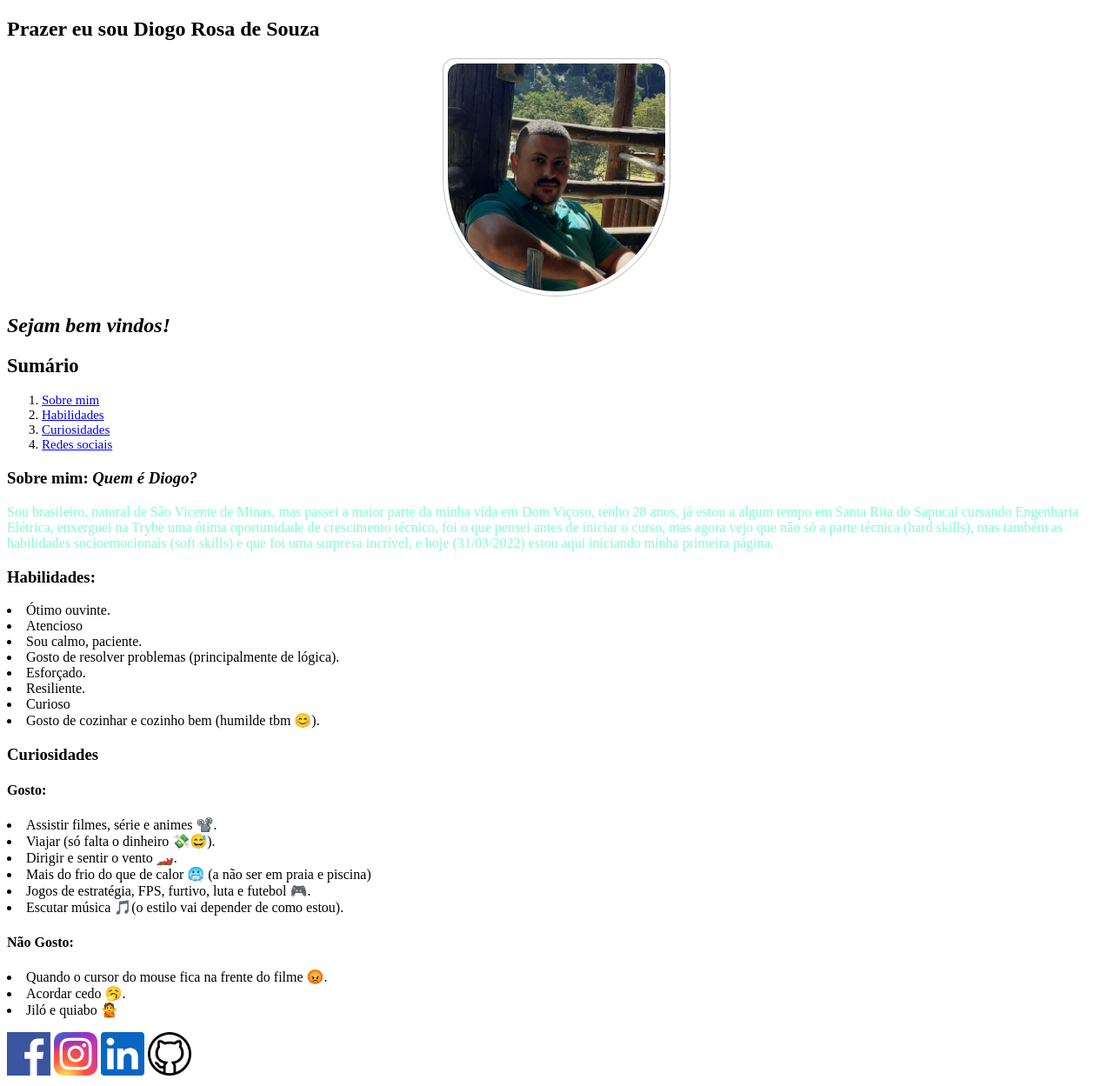
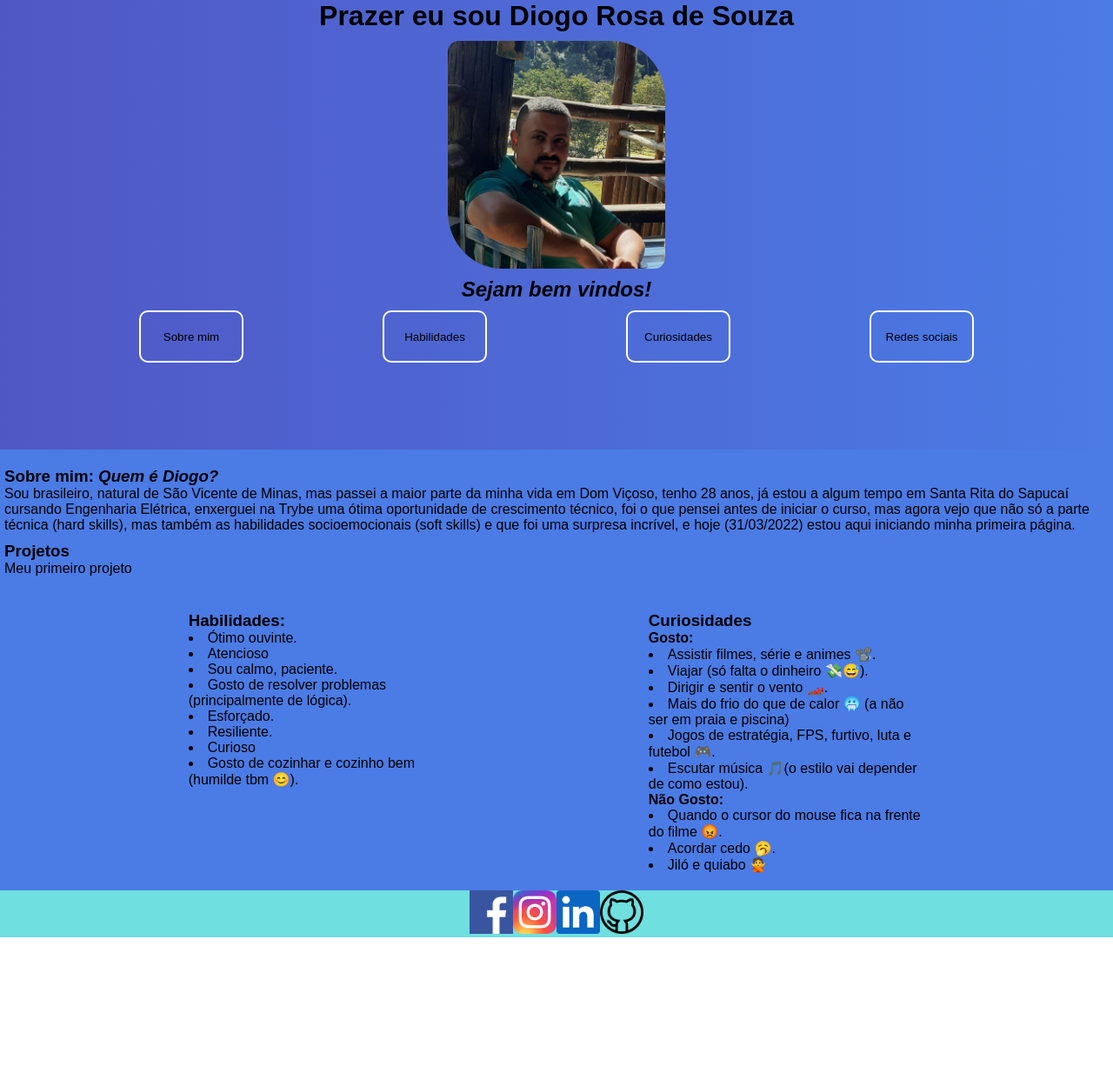
Before and after one commit to DiogoSouza21/Portif-lio, a plain HTML site: page index.html in a window 1280 px wide. Shown: the whole page at 87% size. After the commit the page ends 1078 px from the top, so only its background shows below. Drawn offline with Linux system fonts and the light colour scheme; a web font is replaced by a local one.

Commit message:
Add responsividade, font, animação bgc

```diff
--- a/index.html
+++ b/index.html
@@ -1,38 +1,37 @@
 <!DOCTYPE html>
 <html lang="pt-br">
+
 <head>
   <meta charset="UTF-8">
   <meta http-equiv="X-UA-Compatible" content="IE=edge">
   <meta name="viewport" content="width=device-width, initial-scale=1.0">
   <link rel="preconnect" href="https://fonts.googleapis.com">
   <link rel="preconnect" href="https://fonts.gstatic.com" crossorigin>
-    <link href="https://fonts.googleapis.com/css2?family=Montserrat:wght@100&display=swap" rel="stylesheet">
+  <link href="https://fonts.googleapis.com/css2?family=Inknut+Antiqua:wght@300&family=Macondo&display=swap"
+    rel="stylesheet">
   <title>Diogo Rosa de Souza</title>
   <link rel="stylesheet" href="style.css">
 </head>
+
 <body>
   <!--Apresentação-->
-    <section id="apresentação">
+  <header id="apresentação">
     <h1>Prazer eu sou Diogo Rosa de Souza</h1>
-        <figure>
-            <img class="capa" src="img/diogo.jpg" alt="Foto do Diogo" width="250px">
-            <!--<figcaption id="legendaDaCapa">Acredite em você!</figcaption>-->
-        </figure>
+    <img id="capa" src="img/diogo.jpg" alt="Foto do Diogo" width="250px">
+    <h2><em>Sejam bem vindos!</em></h2>
+    <!-- Sumário -->
+    <nav id="Sumário">
+      <button class="btn"><a href="#sobreMim">Sobre mim</a></button>
+      <button class="btn"><a href="#habilidades">Habilidades</a></button>
+      <button class="btn"><a href="#curiosidades">Curiosidades</a></button>
+      <button class="btn"><a href="#redesSociais">Redes sociais</a></button>
+    </nav>
+  </header>
 
-        <h2><em>Sejam bem vindos!</em></h2>
-    </section>
-    <!-- Sumário -->
-    <section id="Sumário">
-        <h2>Sumário</h2>
-        <ol>
-            <li><a href="#Sobre mim">Sobre mim</a></li>
-            <li><a href="#Habilidades">Habilidades</a></li>
-            <li><a href="#Curiosidades">Curiosidades</a></li>
-            <li><a href="#RedesSociais">Redes sociais</a></li>
-        </ol>
-    </section>
+  <main>
+    <section id="primeiraSection">
       <!-- Sobre mim -->
-    <section id="Sobre mim">
+      <article id="sobreMim">
         <h3>Sobre mim: <em>Quem é Diogo?</em> </h3>
         <p>
           Sou brasileiro, natural de São Vicente de Minas, mas passei a maior
@@ -42,9 +41,18 @@
           a parte técnica (hard skills), mas também as habilidades socioemocionais (soft skills) e que
           foi uma surpresa incrível, e hoje (31/03/2022) estou aqui iniciando minha primeira página.
         </p>
+      </article>
+      <article id="projetos">
+        <h3>Projetos</h3>
+        <p>Meu primeiro projeto</p>
+      </article>
     </section>
+
+    <hr>
+
+    <section id="segundaSection">
       <!-- Habilidades -->
-    <section id="Habilidades">
+      <article id="habilidades">
         <h3>Habilidades:</h3>
         <p>
           <li>Ótimo ouvinte.</li>
@@ -56,9 +64,9 @@
           <li>Curioso</li>
           <li>Gosto de cozinhar e cozinho bem (humilde tbm 😊).</li>
         </p>
-    </section>
+      </article>
       <!-- Curiosidades -->
-    <section id="Curiosidades">
+      <article id="curiosidades">
         <h3>Curiosidades</h3>
         <p>
         <h4>Gosto:</h4>
@@ -73,13 +81,21 @@
         <li>Acordar cedo 🥱.</li>
         <li>Jiló e quiabo 🙅</li>
         </p>
+      </article>
     </section>
+  </main>
+
   <!-- Links -->
-    <section id="RedesSociais">
-        <a href="https://www.facebook.com/diogo.souza3" target="_blank"><img class="logo" src="img/face.png" alt="Logo facebook"></a>
-        <a href="https://www.instagram.com/diogo21s/" target="_blank"><img class="logo" src="img/insta.png" alt="logo instagram"></a>
-        <a href="https://www.linkedin.com/in/diogosouza3/" target="_blank"><img class="logo" src="img/Linkedin.png" alt="Logo LinkedIn"></a>
-        <a href="https://github.com/DiogoSouza21" target="_blank"><img class="logo" src="img/Github.png" alt="Logo github"></a>
-    </section>
+  <footer id="redesSociais">
+    <a href="https://www.facebook.com/diogo.souza3" target="_blank"><img class="logo" src="img/face.png"
+        alt="Logo facebook"></a>
+    <a href="https://www.instagram.com/diogo21s/" target="_blank"><img class="logo" src="img/insta.png"
+        alt="logo instagram"></a>
+    <a href="https://www.linkedin.com/in/diogosouza3/" target="_blank"><img class="logo" src="img/Linkedin.png"
+        alt="Logo LinkedIn"></a>
+    <a href="https://github.com/DiogoSouza21" target="_blank"><img class="logo" src="img/Github.png"
+        alt="Logo github"></a>
+  </footer>
 </body>
+
 </html>
--- a/style.css
+++ b/style.css
@@ -1,56 +1,140 @@
 @charset "UTF-8";
 
-html{
-    scroll-behavior: smooth;
+* {
+  border: 0;
+  margin: 0;
+  font-family: 'Inknut Antiqua', 'Macondo', sans-serif;
+  /* scroll-behavior: smooth; */
 }
 
-body{
-    font-family: 'sans-serif';
+body {
+  font-family: 'sans-serif';
 }
 
-p {
-    color: aquamarine;
+/* ------------------------------ */
+/* ------------Header------------ */
+header {
+  display: flex;
+  flex-direction: column;
+  align-items: center;
+  gap: 10px;
+  background: linear-gradient(to right, rgb(168, 92, 249), rgb(85, 52, 165), rgb(75, 123, 229));
+  background-size: 400% 400%;
+  animation: animate-background 10s infinite ease-in-out;
 }
 
-figure {
-    border: thin #c0c0c0 solid;
-    display: flex;
-    flex-flow: wrap-reverse;
-    padding: 5px;
-    max-width: 250px; /*Tamanho da borda*/
-    margin: auto; /*Centraliza a imagem*/
-    border-top-left-radius: 5%;
-    border-top-right-radius: 5%;
-    border-bottom-left-radius: 50%;
-    border-bottom-right-radius: 50%;
-
+@keyframes animate-background {
+  0% {
+    background-position: 0 50%;
+  }
+  50% {
+    background-position: 100% 50%;
+  }
+  100% {
+    background-position: 0 50%;
+  }
 }
 
-figcaption {
-    background-color: #222;
-    color: #fff;
-    font: italic smaller;
-    padding: 3px;
-    text-align: center;
+#capa {
+  width: 250px;
+  height: auto;
+  border-radius: 5% 25%;
 }
 
 #Sumário {
-    font-size: 15px;
+  display: flex;
+  width: 100%;
+  justify-content: space-evenly;
+  flex-wrap: wrap;
+  padding-bottom: 100px;
 }
 
-#legendaDaCapa {
-    border-radius: 5%;
+#Sumário > button > a {
+  text-decoration: none;/* Remove o sublinhado dos hiperlinks*/
+  color: black;
+}
+
+.btn {
+  width: 120px;
+  height: 60px;
+  border: 2px solid white;
+  border-radius: 10px;
+  background-color: transparent;
+  color: white;
+  cursor: pointer;
+  position: relative;
+}
+
+.btn:hover {
+  background-color: white;
+  color: black;
+  transition: 1s ease;
+}
+
+.bnt::before {
+  content: '';
+  position: absolute;
+  left: 0;
+  top: 50px;
+  background: transparent;
+  height: 50%;
+  width: 100%;
+  transform: perspective(1em) rotateX(40deg) scale(1, 0.35);
+  filter: blur(8px);
+  transition: 1s ease;
+}
+
+.btn:hover::before {
+  background: white;
+  top: 70px;
+}
+
+/* ------------------------------ */
+/* -------Main 1ª Section-------- */
+main {
+  background-color: #4B7BE5;
+}
+
+#primeiraSection {
+  display: flex;
+  flex-direction: column;
+  padding: 20px 5px;
+}
+
+#sobreMim {
+  width: 100%;
+  padding-bottom: 10px;
+}
+
+#projetos {
+  width: 100%;
+}
+
+/* ------------------------------ */
+/* -------Main 2ª Section-------- */
+#segundaSection {
+  display: flex;
+  justify-content: space-evenly;
+  padding: 20px 5px;
+}
+
+#habilidades {
+  width: 25%;
+}
+
+#curiosidades {
+  width: 25%;
+}
+
+/* ------------------------------ */
+/* ------------Footer------------ */
+footer {
+  display: flex;
+  justify-content: center;
+  background-color: #6FDFDF;
 }
 
 .logo {
-    width: 50px;
-    height: auto;
+  width: 50px;
+  height: auto;
 }
-.capa {
-    width: 250px;
-    height: auto;
-    border-top-left-radius: 5%;
-    border-top-right-radius: 5%;
-    border-bottom-left-radius: 50%;
-    border-bottom-right-radius: 50%;
-}
```
Lines whose indentation alone changed are shown as unchanged.
